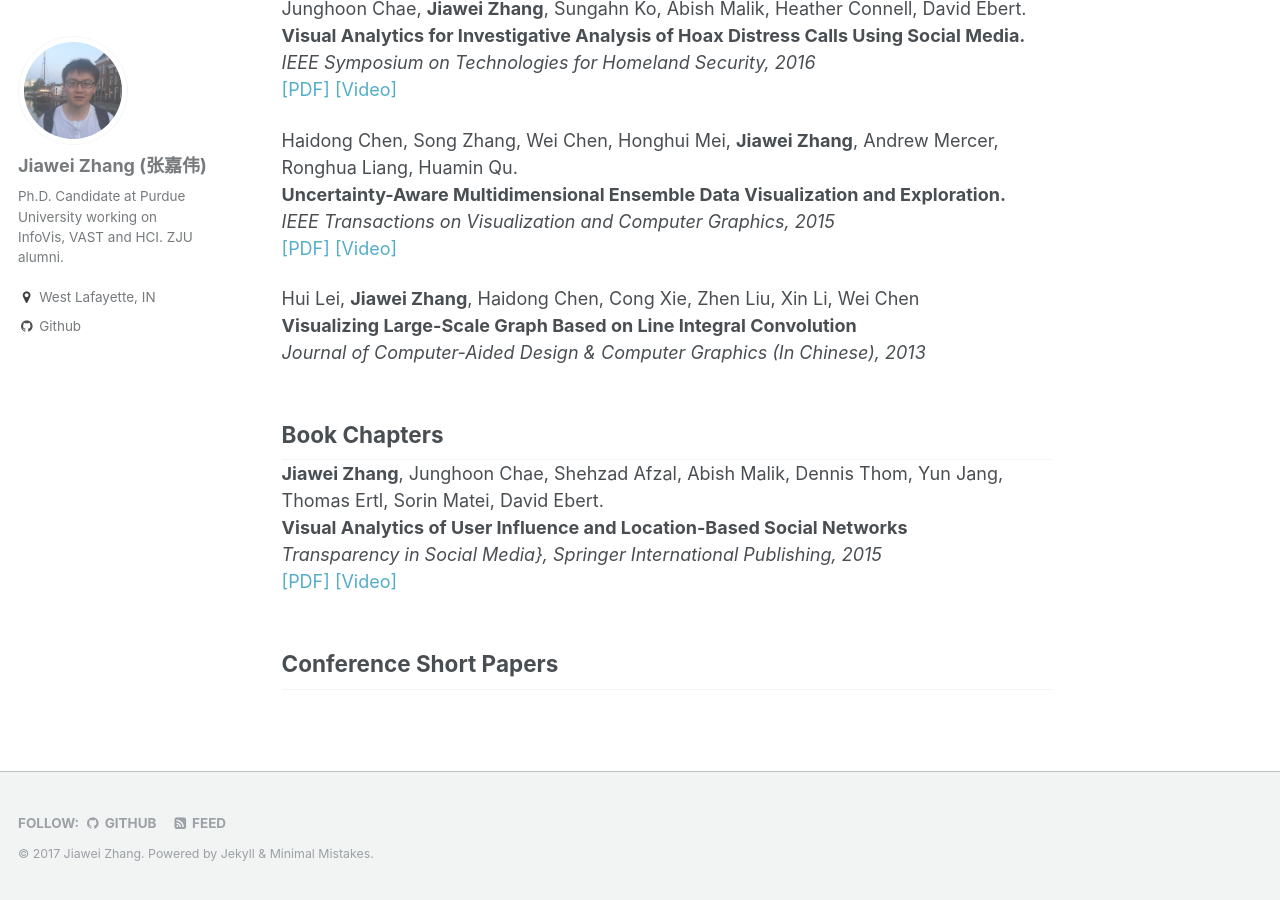
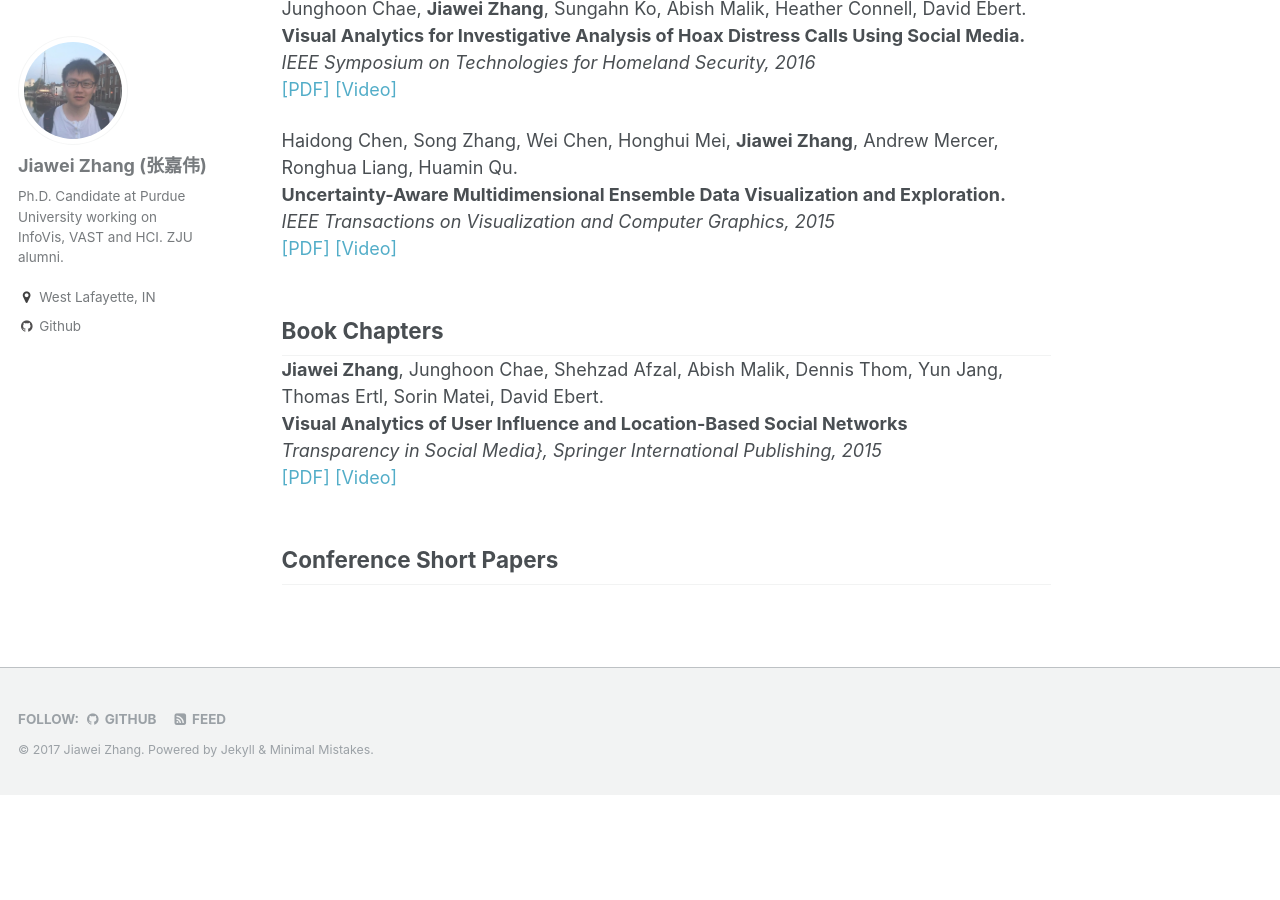
Before and after one commit to rivulet-zhang/rivulet-zhang.github.io, a Jekyll site: the page built from _pages/publications.md, in a window 1280 px wide and 900 px high, scrolled down 504 px. Built offline with Jekyll 4.4.1, drawn with Linux system fonts in a browser that asks for light colours; after the commit the page ends 1299 px from its top, so only the background shows below that.

Commit message:
initial commit

```diff
--- a/_pages/publications.md
+++ b/_pages/publications.md
@@ -42,12 +42,6 @@
 <a href="">[Video]</a>
 </p>
 
-<p>
-Hui Lei, <b>Jiawei Zhang</b>, Haidong Chen, Cong Xie, Zhen Liu, Xin Li, Wei Chen
-<br><b>Visualizing Large-Scale Graph Based on Line Integral Convolution</b><br>
-<i>Journal of Computer-Aided Design & Computer Graphics (In Chinese), 2013</i><br>
-</p>
-
 <h2 style="margin-bottom:0px;padding-top:10px;">Book Chapters</h2>
 
 <p>
```
